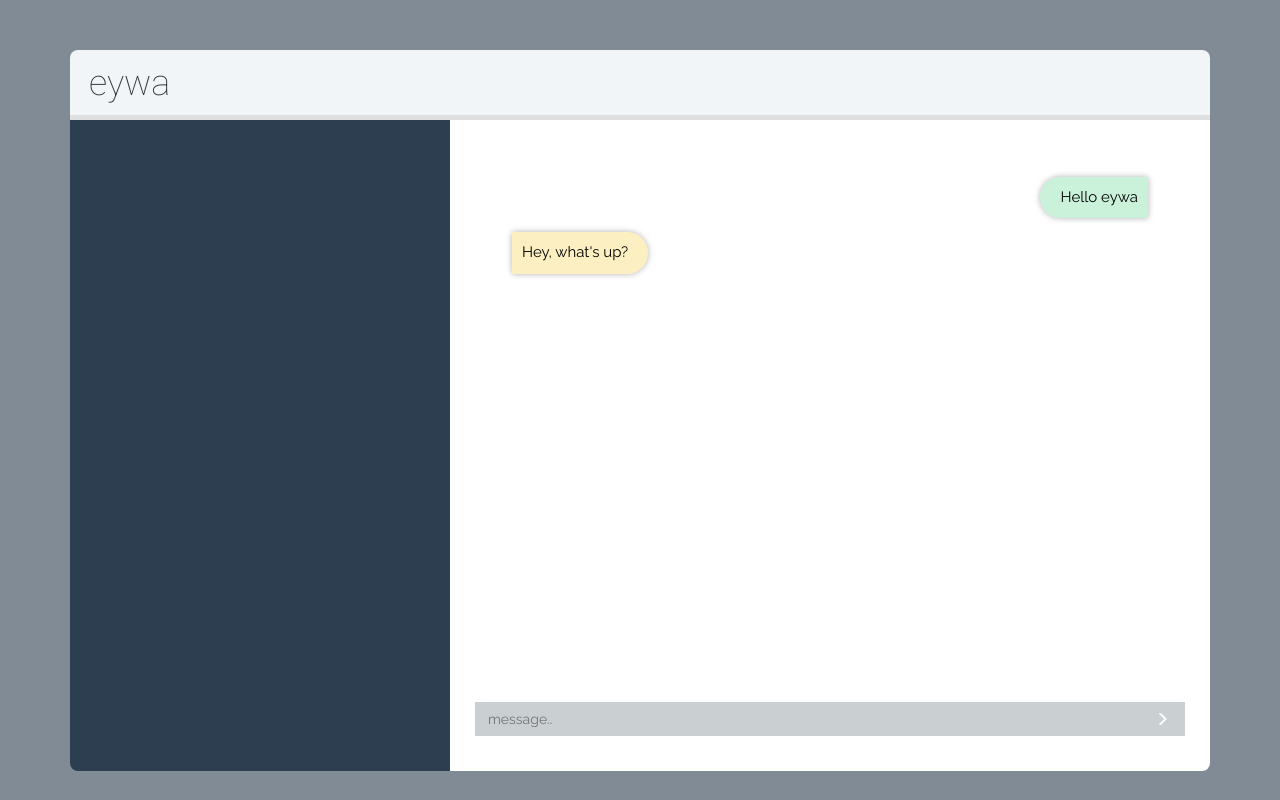
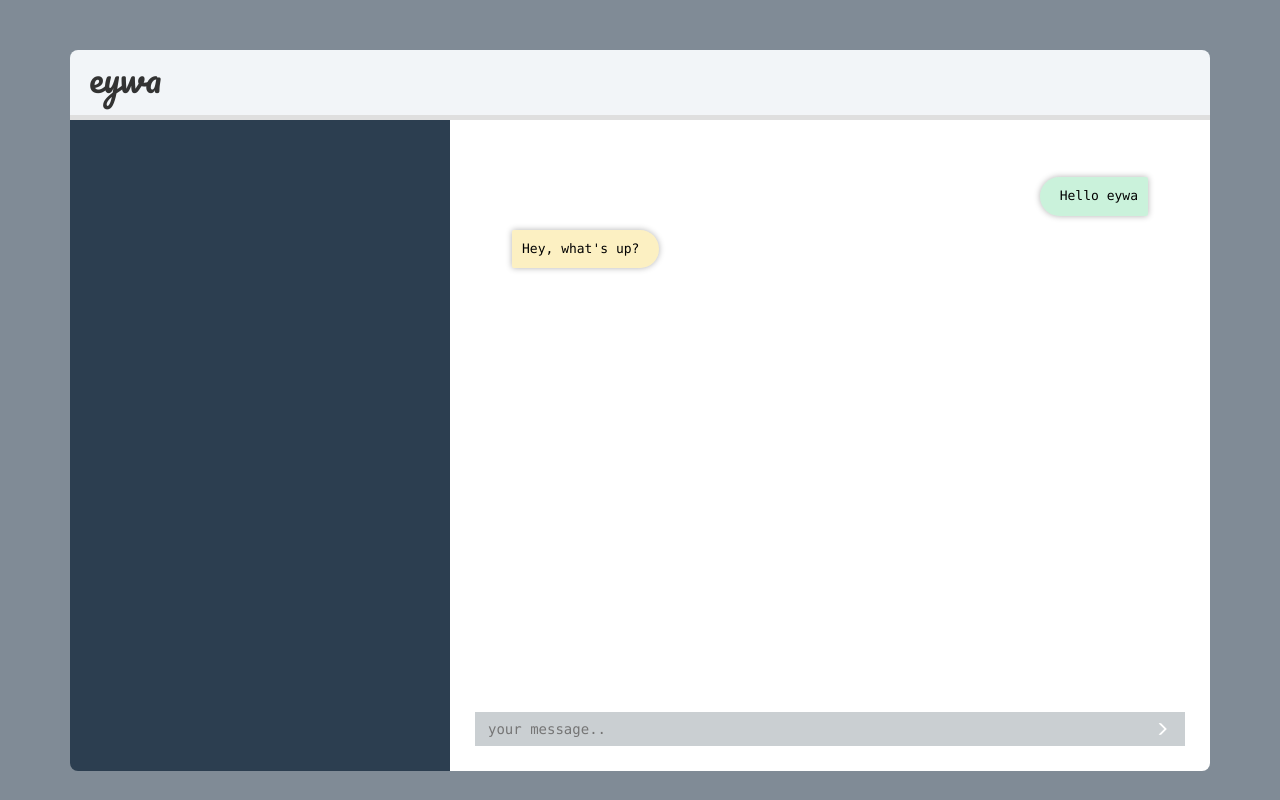
Before and after one commit to meain/eywa-old, a Django app: page / in a window 1280 px wide. Run offline with Django 3.2, Linux system fonts and the light colour scheme; some libraries are stand-ins or nearby versions.

Commit message:
Beautification

```diff
--- a/ai/reply.py
+++ b/ai/reply.py
@@ -55,6 +55,11 @@ def get_result(query, user_id, k):
             #return 'No image', "text"	#Hope it will never be used
             item['content'] = 'No image'
             item['type'] = "text"
+        res.append(item)
+        item = {}
+        text = "Here is an image of ' " + query + " '"
+        item['content'] = text
+        item['type'] = "text"
         res.append(item)
         return res
     elif query.split(' ', 1)[0] == 'multiline' and len(query.split(' ', 1)) > 1:
--- a/ai/static/ai/css/chatstyle.css
+++ b/ai/static/ai/css/chatstyle.css
@@ -33,7 +33,8 @@ body {
 #heading {
   margin-bottom: 5px;
   margin-top: 5px;
-  padding-top: 9px;
+  padding-top: 3px;
+  font-family: 'Pacifico', cursive;
 }
 #usr-dat {
   border-bottom: 5px;
@@ -57,6 +58,8 @@ body {
   display: none;
   margin-right: 20px;
   margin-top: 10px;
+  font-family: "Quicksand", monaco, Consolas, monospace;
+  font-size: 16px;
 }
 #left-pane {
   background-color: #2c3e50;
@@ -84,13 +87,6 @@ body {
   min-height: 100%;
   padding: 10px;
 }
-.chat-messages {
-  height: 92%;
-  min-height: 85%;
-  overflow-y: auto;
-  padding: 30px;
-  width: 100%;
-}
 .chat-bottom {
   background-color: #cacfd2;
   height: 34px;
@@ -114,11 +110,21 @@ body {
   box-shadow: 0 0 0 #b2b2b2;
   color: #000;
   float: left;
-  font-family: "Raleway", sans-serif;
+  font-family: monaco, Consolas, monospace;
   height: 34px;
   outline: none;
   padding-left: 13px;
   width: calc(100% - 50px);
+}
+.chat-messages {
+  height: 92%;
+  min-height: 85%;
+  overflow-y: auto;
+  padding: 30px;
+  margin-bottom: 10px;
+  width: 100%;
+  font-family: monaco, Consolas, monospace;
+  font-size: 13px;
 }
 .msg_ai {
   background-color: #fff;
@@ -128,8 +134,6 @@ body {
   clear: both;
   color: #000;
   float: left;
-  font-family: "Raleway", helvetica, sans-serif;
-  font-size: 15px;
   margin-bottom: 15px;
   margin-right: auto;
   margin: 7px;
@@ -155,8 +159,6 @@ body {
   clear: both;
   color: #000;
   float: right;
-  font-family: "Raleway", helvetica, sans-serif;
-  font-size: 15px;
   margin-bottom: 15px;
   margin-left: auto;
   margin: 7px;
--- a/ai/templates/ai/base.html
+++ b/ai/templates/ai/base.html
@@ -13,7 +13,9 @@
     <link rel="stylesheet" href="{% static 'ai/css/chatstyle.css' %}">
     <!-- Roboto font from google-->
     <link href="https://fonts.googleapis.com/css?family=Roboto:100" rel="stylesheet" type="text/css">
-    <link href="https://fonts.googleapis.com/css?family=Raleway" rel="stylesheet" type="text/css">
+    <link href="https://fonts.googleapis.com/css?family=Pacifico" rel="stylesheet" type="text/css">
+    <link href="https://fonts.googleapis.com/css?family=Comfortaa" rel="stylesheet" type="text/css">
+    <link href="https://fonts.googleapis.com/css?family=Quicksand:700" rel="stylesheet" type="text/css">
     <!-- HTML5 shim and Respond.js for IE8 support of HTML5 elements and media queries-->
     <!-- WARNING: Respond.js doesn't work if you view the page via file://-->
     <!--if lt IE 9
--- a/ai/templates/ai/index.html
+++ b/ai/templates/ai/index.html
@@ -32,7 +32,7 @@
         </div>
         <div class="chat-bottom">
           <form id="chat-box" action="#" method="post" onsubmit="return false" autocomplete="off">
-            <input id="chat-message-text" type="text" placeholder="message.."/><span class="input-group-btn">
+            <input id="chat-message-text" type="text" placeholder="your message.."/><span class="input-group-btn">
               <button class="btn" id="chat-send-button" type="button"><span class="glyphicon glyphicon-menu-right" aria-hidden="true"></span></button></span>
           </form>
         </div>
```
Also changed, not shown: db.sqlite3, 3 other files.
